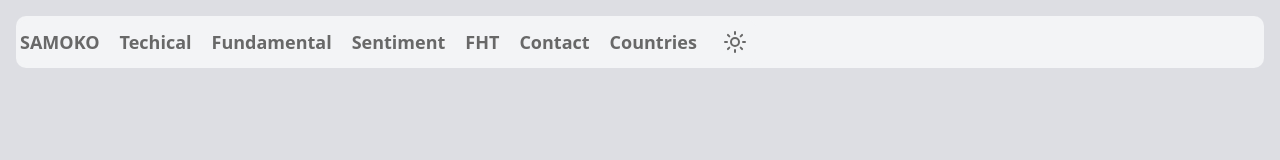
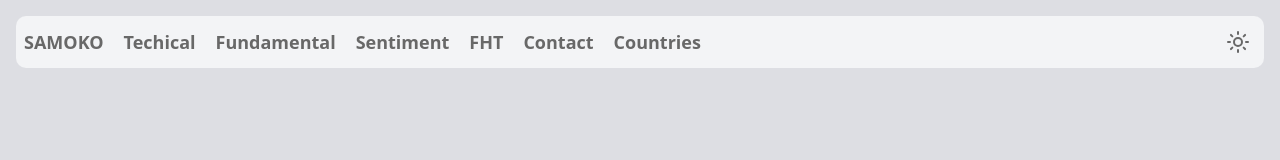
Before and after one commit to stavros1samaras/LazyMarkets-frontend, a Next.js app: page / in a window 1280 px wide. Shown: the top 160 px of the page. Built offline with nearby package versions, Linux system fonts and the light colour scheme.

Commit message:
add Div in DesktopHeader

```diff
--- a/src/components/navigation/DesktopHeader.tsx
+++ b/src/components/navigation/DesktopHeader.tsx
@@ -2,13 +2,16 @@ import MainNavigationMenu from "./NavigationMenu"
 import Link from "next/link"
 import Text from "../elements/Text"
 import Theme from "@/components/navigation/Theme"
+import { Div } from "@/components/elements/Div"
 
 export default function DesktopHeader() {
 	const className = "text-[18px] font-[550]"
+
 	return (
-		<>
+		<Div className="w-auto h-13 mx-4 my-4 bg-component-background rounded-lg justify-between px-2">
 			<MainNavigationMenu>
 				<Text className={className}>SAMOKO</Text>
+
 				<Link
 					href={
 						process.env.NODE_ENV === "production"
@@ -20,6 +23,7 @@ export default function DesktopHeader() {
 				>
 					<Text className={className}>Techical</Text>
 				</Link>
+
 				<Link
 					href={
 						process.env.NODE_ENV === "production"
@@ -31,6 +35,7 @@ export default function DesktopHeader() {
 				>
 					<Text className={className}>Fundamental</Text>
 				</Link>
+
 				<Link
 					className="hidden sm:block"
 					href={process.env.NODE_ENV === "production" ? "/se/financial-hishrefry-timeline/TrmpTrrffShck" : "/se/sentiment"}
@@ -39,9 +44,11 @@ export default function DesktopHeader() {
 				>
 					<Text className={className}>Sentiment</Text>
 				</Link>
+
 				<Link href="/se/financial-hishrefry-timeline/TrmpTrrffShck" prefetch={false} data-testid="FHT">
 					<Text className={className}>FHT</Text>
 				</Link>
+
 				<Link
 					className="hidden sm:block"
 					href={process.env.NODE_ENV === "production" ? "/se/financial-hishrefry-timeline/TrmpTrrffShck" : "/se/contact"}
@@ -50,11 +57,13 @@ export default function DesktopHeader() {
 				>
 					<Text className={className}>Contact</Text>
 				</Link>
-				<Link className="hidden sm:block" href={"/countries/GR"} data-testid="contact">
+
+				<Link className="hidden sm:block" href="/countries/GR" data-testid="contact">
 					<Text className={className}>Countries</Text>
 				</Link>
-				<Theme />
 			</MainNavigationMenu>
-		</>
+
+			<Theme />
+		</Div>
 	)
 }
--- a/src/components/navigation/NavigationMenu.tsx
+++ b/src/components/navigation/NavigationMenu.tsx
@@ -6,11 +6,9 @@ interface MainNavigationMenuProps {
 }
 
 export default function MainNavigationMenu({ children }: MainNavigationMenuProps) {
-	const m = "mx-4 my-4"
-
 	return (
-		<NavigationMenu className={`h-13 ${m} w-auto bg-component-background rounded-lg`}>
-			<NavigationMenuList className="flex items-center gap-5 rounded-lg bg-component-background p-1 w-auto">
+		<NavigationMenu>
+			<NavigationMenuList className="flex items-center gap-5">
 				{React.Children.map(children, (child: any, index) => {
 					if (!child) return null
 					const className = child.props?.className || ""
--- a/src/components/ui/navigation-menu.tsx
+++ b/src/components/ui/navigation-menu.tsx
@@ -17,7 +17,7 @@ function NavigationMenu({
 		<NavigationMenuPrimitive.Root
 			data-slot="navigation-menu"
 			data-viewport={viewport}
-			className={cn("group/navigation-menu relative flex flex-1 items-center justify-center sm:justify-start", className)}
+			className={cn("group/navigation-menu relative flex items-center justify-center sm:justify-start", className)}
 			{...props}
 		>
 			{children}
@@ -30,7 +30,7 @@ function NavigationMenuList({ className, ...props }: React.ComponentProps<typeof
 	return (
 		<NavigationMenuPrimitive.List
 			data-slot="navigation-menu-list"
-			className={cn("group flex flex-1 list-none items-center justify-center gap-1", className)}
+			className={cn("group flex list-none items-center justify-center gap-1", className)}
 			{...props}
 		/>
 	)
```
